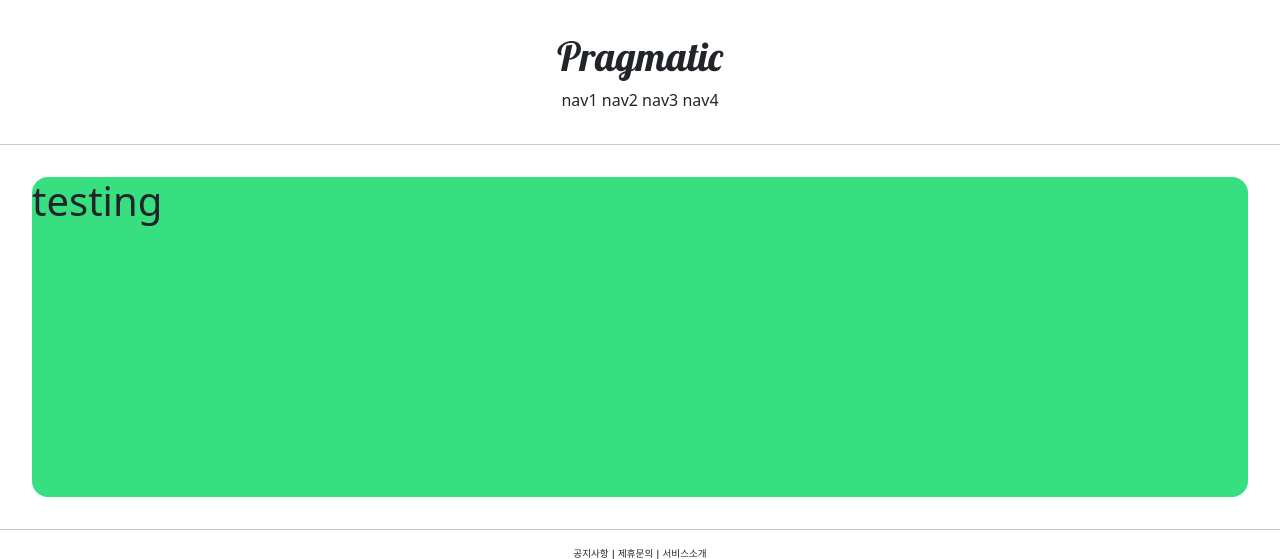
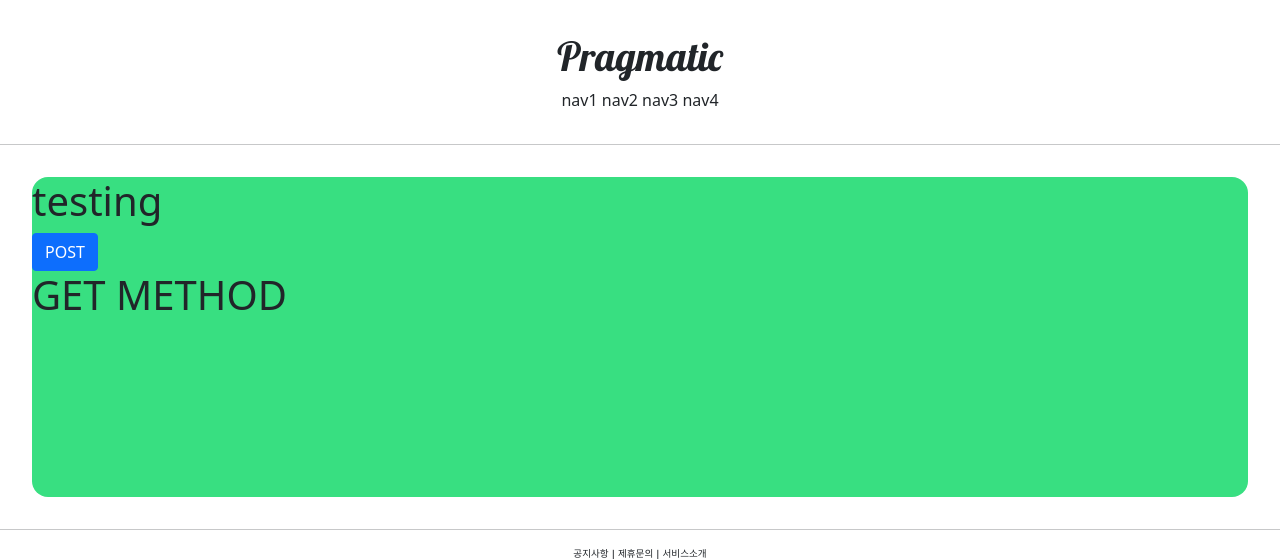
Before and after one commit to Bigdata92/Django, a Django app: page /account/hello_world/ in a window 1280 px wide. Shown: the top 559 px of the page. Run offline with Django 3.2, Linux system fonts and the light colour scheme.

Commit message:
django course 16 commit

```diff
--- a/accountapp/templates/accountapp/hello_world.html
+++ b/accountapp/templates/accountapp/hello_world.html
@@ -2,11 +2,18 @@
 
 {% block content %}
 
-  <div style="height: 20rem; background-color: #38df81; border-radius: 1rem; margin: 2rem;">
-    <h1>
-        testing
-    </h1>
+    <div style="height: 20rem; background-color: #38df81; border-radius: 1rem; margin: 2rem;">
+        <h1>
+            testing
+        </h1>
 
-  </div>
+        <form action="/account/hello_world/" method="post">
+            {% csrf_token %} <!--보안 기능-->
+            <input type="submit" class="btn btn-primary" value="POST">
+        </form>
+
+        <h1>{{ text }}</h1>
+
+    </div>
 
 {% endblock %}
--- a/accountapp/views.py
+++ b/accountapp/views.py
@@ -4,4 +4,8 @@ from django.shortcuts import render
 # Create your views here.
 
 def hello_world(request):
-    return render(request, 'accountapp/hello_world.html')
+
+    if request.method == "POST":
+        return render(request, 'accountapp/hello_world.html', context= {'text' : 'POST METHOD'})
+    else:
+        return render(request, 'accountapp/hello_world.html', context= {'text' : 'GET METHOD'})
```
